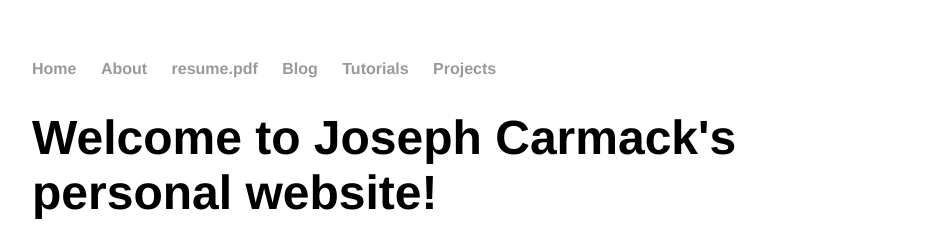
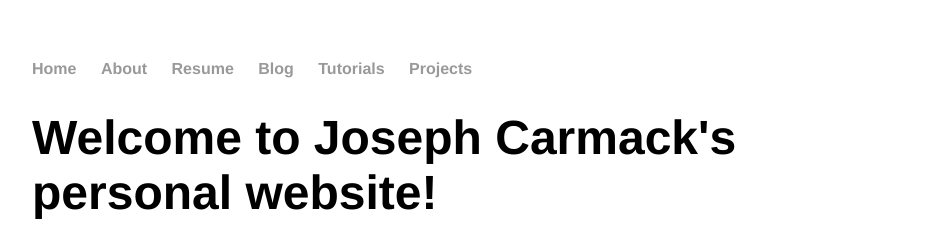
Before and after one commit to josephcarmack/josephcarmack.github.io, a Jekyll site: the page built from index.html, in a window 1280 px wide. Shown: the top 252 px of the page, without its empty margins (160-1111 px from the left). Built offline with Jekyll 4.4.1, drawn with Linux system fonts in a browser that asks for light colours.

Commit message:
fix resume bug

```diff
--- a/_layouts/default.html
+++ b/_layouts/default.html
@@ -10,7 +10,7 @@
 	    		<ul>
 	        		<li><a href="/">Home</a></li>
 		        	<li><a href="/about">About</a></li>
-	        		<li><a href="/resume">resume.pdf</a></li>
+	        		<li><a href="/resume.pdf">Resume</a></li>
 	        		<li><a href="/blog">Blog</a></li>
 	        		<li><a href="/tutorials">Tutorials</a></li>
 	        		<li><a href="/projects">Projects</a></li>
```
